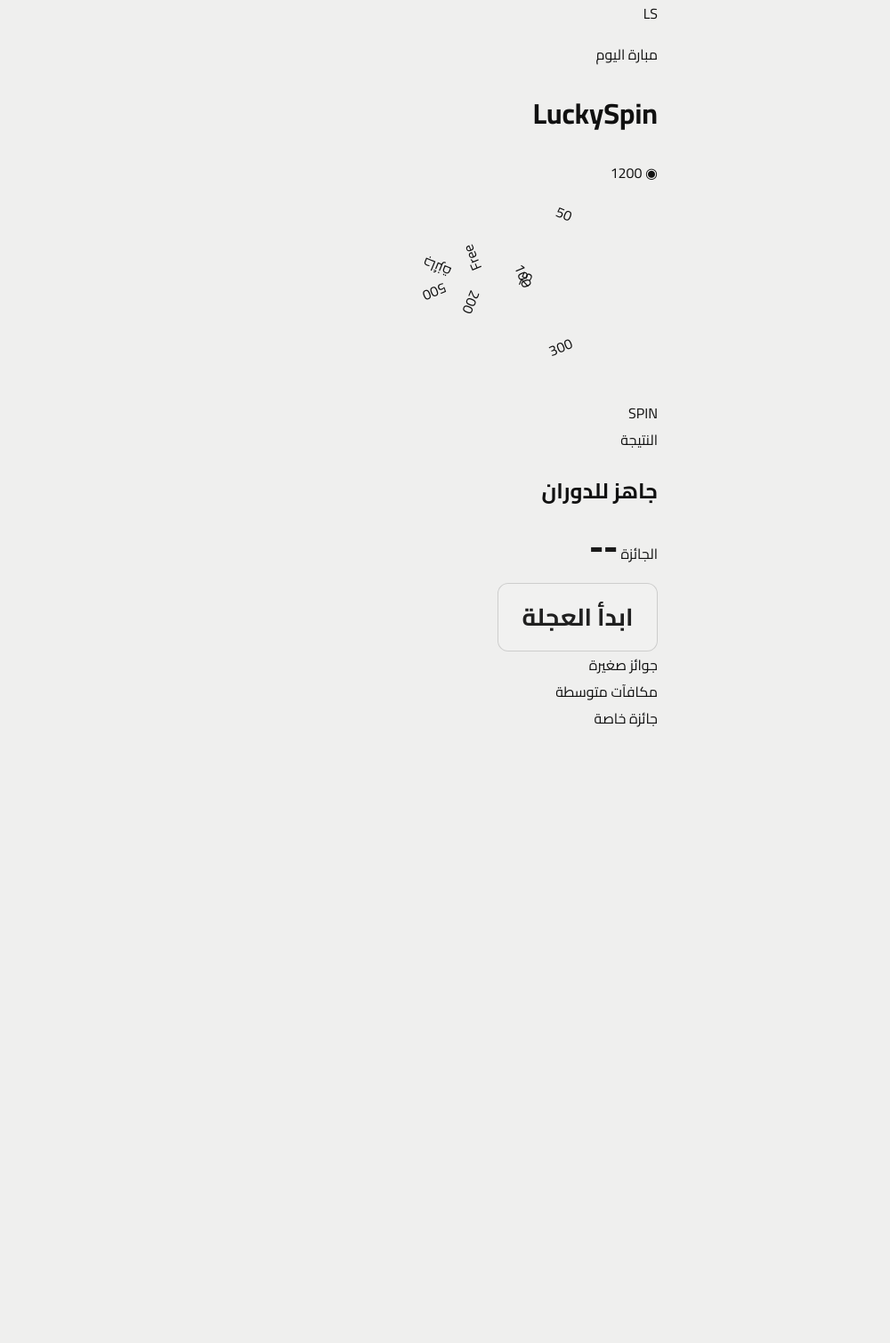
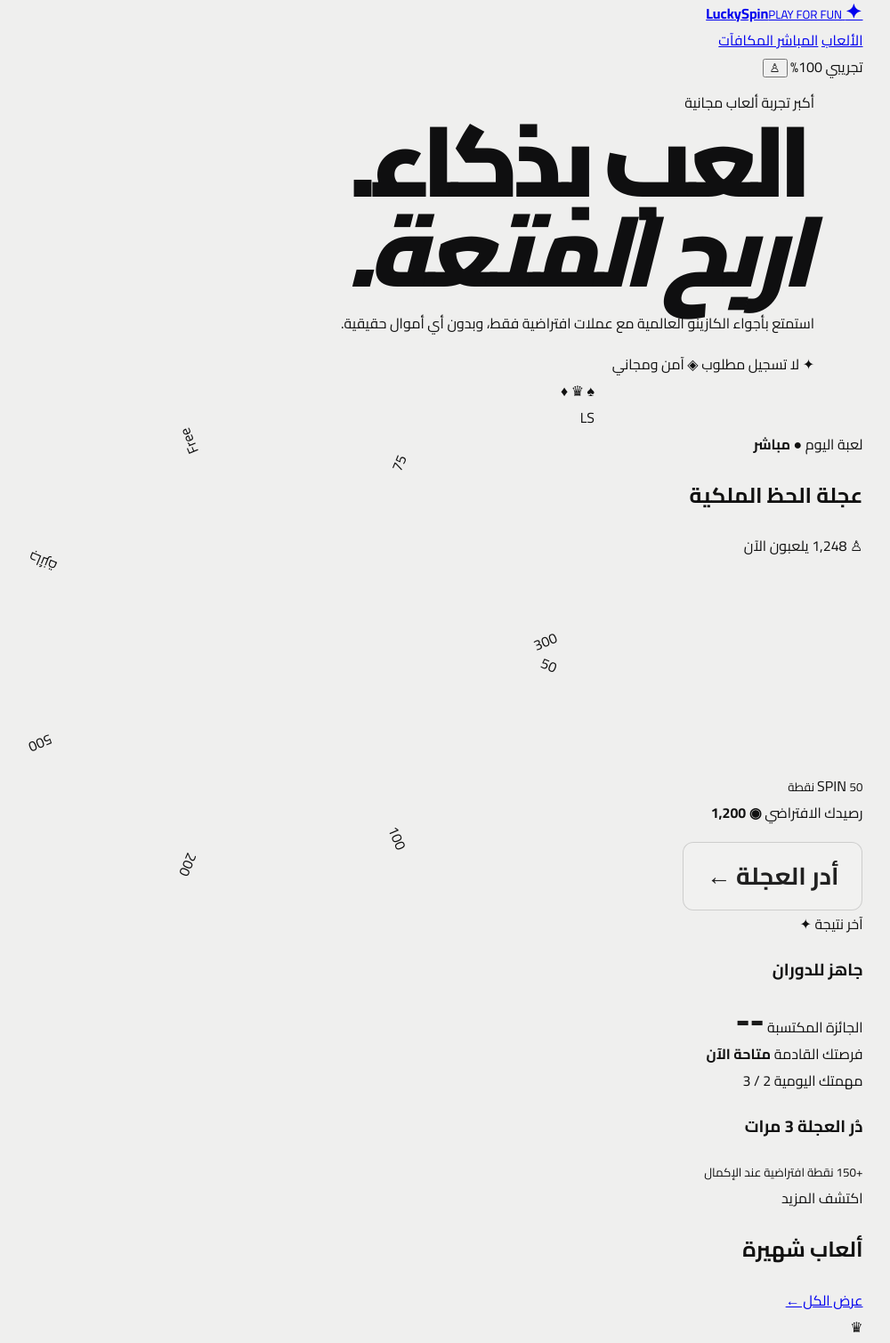
Before and after one commit to abo7na2001-dotcom/LuckySpin, a plain HTML site: page index.html in a window 1280 px wide. Shown: the top 1509 px of the page at 89% size, without its empty margins (141-1141 px from the left). Before the commit the page ends 822 px from the top, so only its background shows below. Drawn offline with Linux system fonts and the light colour scheme.

Commit message:
Redesign LuckySpin into a polished global casino-style demo site with luxury visuals and playful wheel gameplay.

```diff
--- a/index.html
+++ b/index.html
@@ -3,67 +3,160 @@
   <head>
     <meta charset="UTF-8" />
     <meta name="viewport" content="width=device-width, initial-scale=1.0" />
-    <title>LuckySpin</title>
+    <meta name="theme-color" content="#090c18" />
+    <title>LuckySpin — صالة ألعاب تجريبية</title>
     <link rel="preconnect" href="https://fonts.googleapis.com" />
     <link rel="preconnect" href="https://fonts.gstatic.com" crossorigin />
-    <link href="https://fonts.googleapis.com/css2?family=Cairo:wght@400;600;700;800;900&display=swap" rel="stylesheet" />
+    <link href="https://fonts.googleapis.com/css2?family=Cairo:wght@400;500;600;700;800;900&display=swap" rel="stylesheet" />
     <link rel="stylesheet" href="styles.css" />
   </head>
   <body>
-    <div class="page-shell">
-      <div class="stars stars-one"></div>
-      <div class="stars stars-two"></div>
+    <div class="site-shell">
+      <div class="ambient ambient-one"></div>
+      <div class="ambient ambient-two"></div>
 
       <header class="topbar">
-        <div class="brand-wrap">
-          <div class="brand-badge">LS</div>
-          <div>
-            <p class="brand-kicker">مبارة اليوم</p>
-            <h1>LuckySpin</h1>
-          </div>
-        </div>
+        <a class="brand" href="#top" aria-label="LuckySpin الرئيسية">
+          <span class="brand-mark"><span>✦</span></span>
+          <span class="brand-copy"><strong>Lucky<span>Spin</span></strong><small>PLAY FOR FUN</small></span>
+        </a>
 
-        <div class="coin-panel">
-          <span class="coin-icon">◉</span>
-          <span id="coinCount">1200</span>
+        <nav class="main-nav" aria-label="التنقل الرئيسي">
+          <a class="active" href="#games">الألعاب</a>
+          <a href="#live">المباشر <i class="live-dot"></i></a>
+          <a href="#rewards">المكافآت</a>
+        </nav>
+
+        <div class="account-actions">
+          <span class="demo-badge">تجريبي 100%</span>
+          <button class="profile-btn" aria-label="الملف الشخصي">♙</button>
         </div>
       </header>
 
-      <main class="game-layout">
-        <section class="wheel-stage">
-          <div class="wheel-glow"></div>
-          <div class="pointer" aria-hidden="true"></div>
-          <div id="wheel" class="wheel" aria-label="عجلة الحظ"></div>
-          <div id="wheelLabels" class="wheel-labels"></div>
-          <div class="wheel-center">
-            <span>SPIN</span>
+      <main id="top">
+        <section class="hero" id="games">
+          <div class="hero-copy">
+            <span class="eyebrow"><i></i> أكبر تجربة ألعاب مجانية</span>
+            <h1>العب بذكاء.<br /><em>اربح المتعة.</em></h1>
+            <p>استمتع بأجواء الكازينو العالمية مع عملات افتراضية فقط، وبدون أي أموال حقيقية.</p>
+            <div class="hero-meta">
+              <span>✦ لا تسجيل مطلوب</span>
+              <span>◈ آمن ومجاني</span>
+            </div>
+          </div>
+
+          <div class="hero-orbit" aria-hidden="true">
+            <span class="orbit-card card-a">♠</span>
+            <span class="orbit-card card-b">♛</span>
+            <span class="orbit-card card-c">♦</span>
+            <div class="hero-chip">LS</div>
           </div>
         </section>
 
-        <aside class="side-panel">
-          <div class="panel-header">
-            <span class="tiny-tag">النتيجة</span>
-            <h2 id="statusText">جاهز للدوران</h2>
+        <section class="dashboard-grid" id="live">
+          <div class="game-card spotlight-card">
+            <div class="card-top">
+              <div>
+                <span class="section-kicker">لعبة اليوم <b>● مباشر</b></span>
+                <h2>عجلة الحظ الملكية</h2>
+              </div>
+              <span class="players">♙ 1,248 يلعبون الآن</span>
+            </div>
+
+            <div class="wheel-area">
+              <div class="wheel-glow"></div>
+              <div class="pointer" aria-hidden="true"></div>
+              <div id="wheel" class="wheel" aria-label="عجلة الحظ"></div>
+              <div id="wheelLabels" class="wheel-labels"></div>
+              <div class="wheel-center">
+                <span>SPIN</span>
+                <small>50 نقطة</small>
+              </div>
+            </div>
+
+            <div class="game-foot">
+              <div>
+                <span class="muted-label">رصيدك الافتراضي</span>
+                <strong><span class="coin-icon">◉</span> <span id="coinCount">1,200</span></strong>
+              </div>
+              <button id="spinBtn" class="spin-btn">أدر العجلة <span>←</span></button>
+            </div>
           </div>
 
-          <div class="result-box">
-            <span class="label">الجائزة</span>
-            <strong id="prizeText">--</strong>
+          <aside class="side-column">
+            <div class="game-card result-card">
+              <div class="card-heading">
+                <span class="section-kicker">آخر نتيجة</span>
+                <span class="result-icon">✦</span>
+              </div>
+              <h3 id="statusText">جاهز للدوران</h3>
+              <div class="result-box">
+                <span>الجائزة المكتسبة</span>
+                <strong id="prizeText">--</strong>
+              </div>
+              <div class="result-line">
+                <span>فرصتك القادمة</span>
+                <b>متاحة الآن</b>
+              </div>
+            </div>
+
+            <div class="game-card mini-card" id="rewards">
+              <div class="section-kicker">مهمتك اليومية <span class="progress-label">2 / 3</span></div>
+              <h3>دُر العجلة 3 مرات</h3>
+              <div class="progress"><span></span></div>
+              <small>+150 نقطة افتراضية عند الإكمال</small>
+            </div>
+          </aside>
+        </section>
+
+        <section class="lower-section">
+          <div class="section-title">
+            <div>
+              <span class="section-kicker">اكتشف المزيد</span>
+              <h2>ألعاب شهيرة</h2>
+            </div>
+            <a href="#games">عرض الكل ←</a>
           </div>
 
-          <button id="spinBtn" class="spin-btn">ابدأ العجلة</button>
+          <div class="game-list">
+            <article class="game-tile tile-purple">
+              <span class="tile-symbol">♛</span>
+              <div>
+                <h3>بوكر النخبة</h3>
+                <small>قريباً · تحدٍ فردي</small>
+              </div>
+              <span class="lock">⌁</span>
+            </article>
 
-          <div class="legend">
-            <div><span class="dot dot-one"></span> جوائز صغيرة</div>
-            <div><span class="dot dot-two"></span> مكافآت متوسطة</div>
-            <div><span class="dot dot-three"></span> جائزة خاصة</div>
+            <article class="game-tile tile-blue">
+              <span class="tile-symbol">♠</span>
+              <div>
+                <h3>بلاك جاك 21</h3>
+                <small>قريباً · ضد الكمبيوتر</small>
+              </div>
+              <span class="lock">⌁</span>
+            </article>
+
+            <article class="game-tile tile-gold">
+              <span class="tile-symbol">♦</span>
+              <div>
+                <h3>صندوق الجوائز</h3>
+                <small>قريباً · جوائز يومية</small>
+              </div>
+              <span class="lock">⌁</span>
+            </article>
           </div>
-        </aside>
+        </section>
       </main>
+
+      <footer>
+        <span>© 2024 LuckySpin</span>
+        <span>هذه منصة ترفيهية تجريبية • لا أموال حقيقية • للمتعة فقط</span>
+        <span>اللعب المسؤول أولاً</span>
+      </footer>
     </div>
 
-    <canvas id="confettiCanvas"></canvas>
-
+    <canvas id="confettiCanvas" aria-hidden="true"></canvas>
     <script src="script.js"></script>
   </body>
 </html>
```
